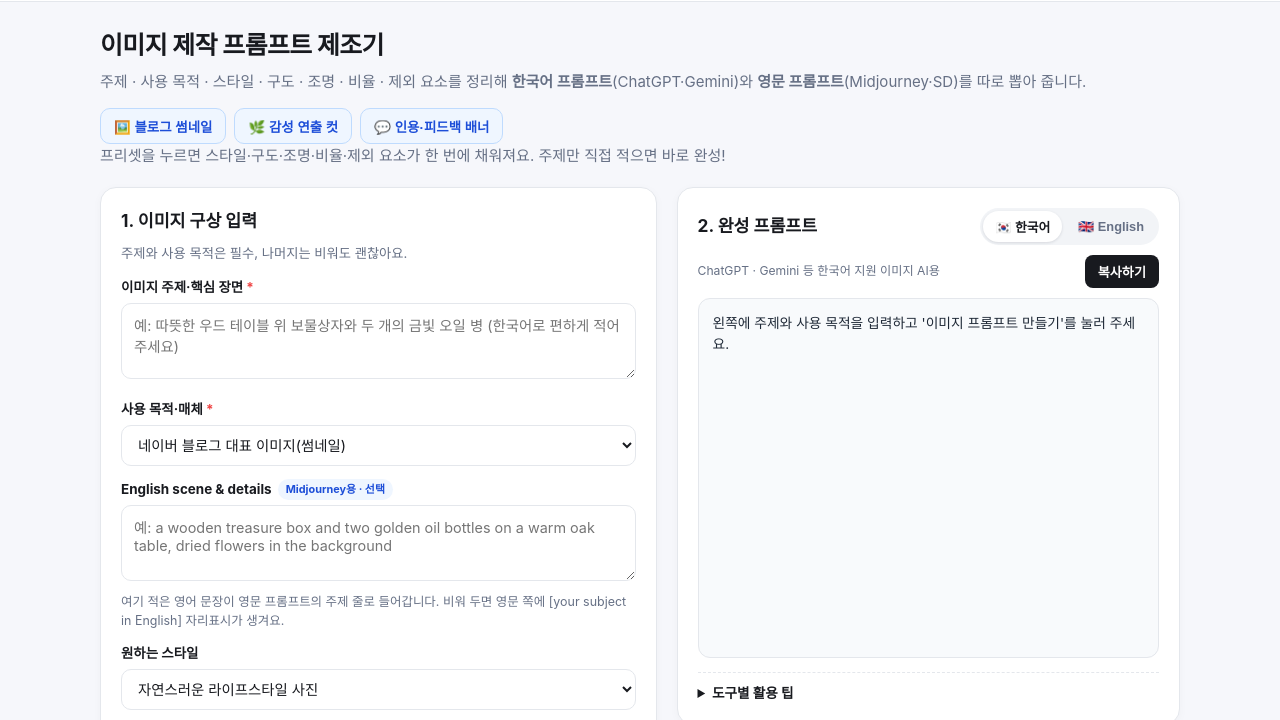
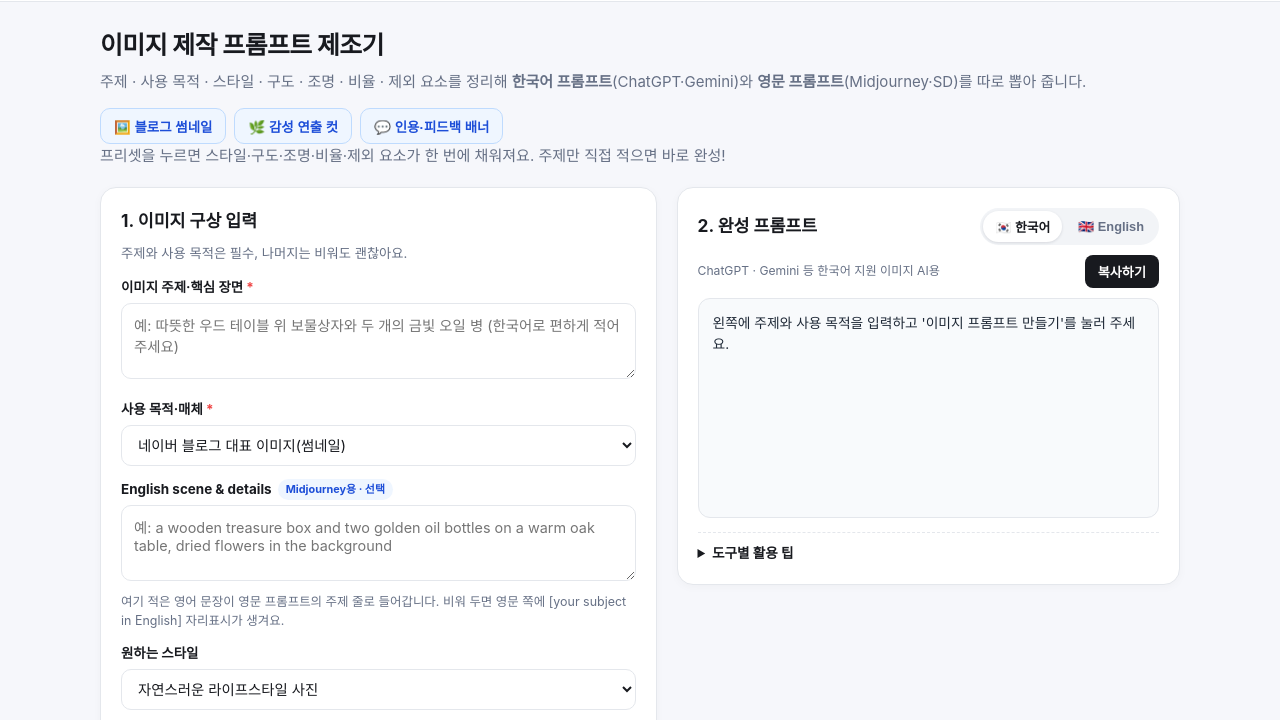
Before and after one commit to whdhrdus07-beep/kkoma-promptkit, a plain HTML site: page index.html in a window 1280 px wide. Both pictures are taken after a click on the button "이미지 제작". Shown: the part 65-785 px from the top of the page. Drawn offline with Linux system fonts and the light colour scheme.

Commit message:
style: 이미지 탭 출력 영역 높이 조정

```diff
--- a/index.html
+++ b/index.html
@@ -220,6 +220,7 @@
       overflow-y: auto;
       color: #1f2937;
     }
+    #i-out { min-height: 220px; }
     .hidden { display: none; }
     .hint {
       font-size: 0.78rem;
```
